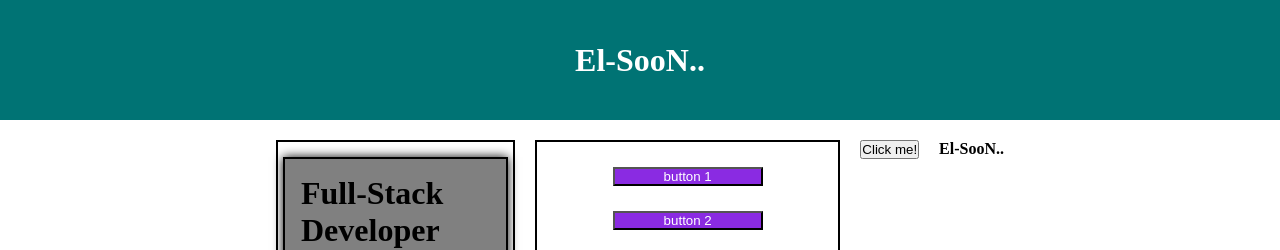
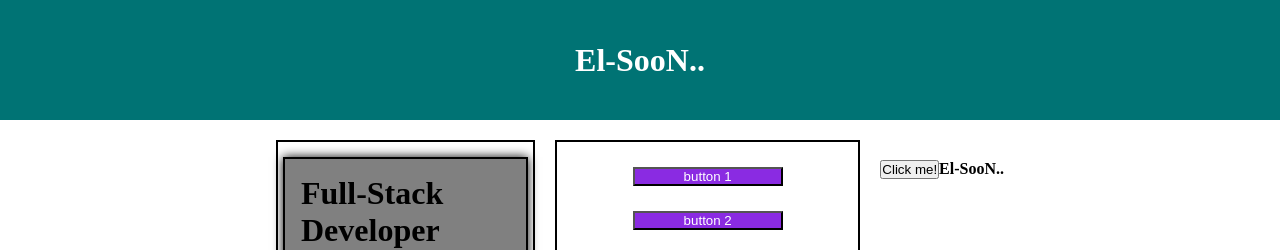
Before and after one commit to Yasin-Horani/react-for-fun, a React (Create React App) app: page / in a window 1280 px wide. Shown: the top 250 px of the page. Built offline with nearby package versions, Linux system fonts and the light colour scheme.

Commit message:
add style

```diff
--- a/src/components/MyButton.tsx
+++ b/src/components/MyButton.tsx
@@ -9,10 +9,10 @@ function MyButton() {
     }
   }
   return (
-    <>
+    <div style={{ marginTop: "20px" }}>
       <button onClick={handleClick}>Click me!</button>
       <strong>{name}</strong>
-    </>
+    </div>
   );
 }
 
```
